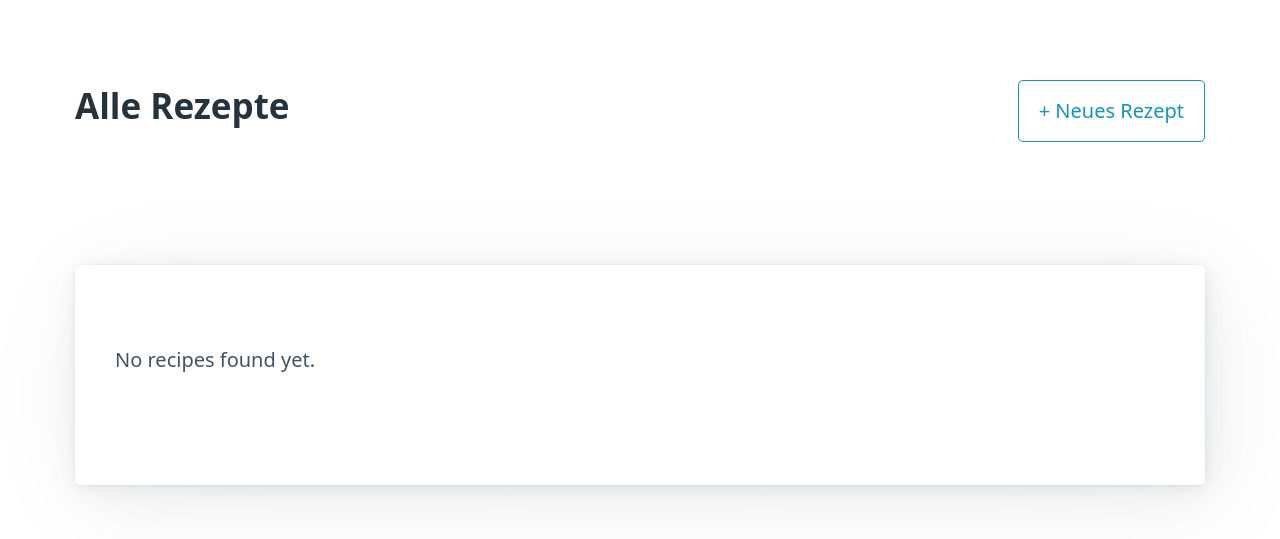
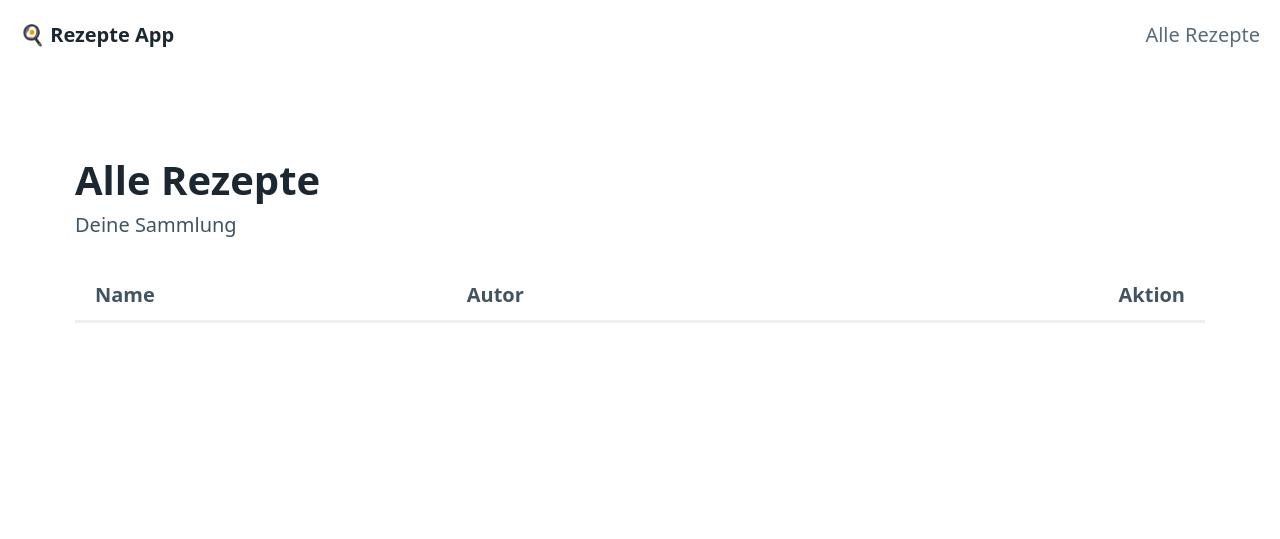
Before and after one commit to eiten/rezepte, a FastAPI app: page / in a window 1280 px wide. Shown: the top 539 px of the page. Run offline with FastAPI, Linux system fonts and the light colour scheme; data that the repository does not hold is empty.

Commit message:
HTML view further improved

```diff
--- a/static/css/custom.css
+++ b/static/css/custom.css
@@ -23,6 +23,27 @@
     -moz-osx-font-smoothing: grayscale;
 }
 
+.ph-btn-icon {
+    font-family: 'Phosphor';
+    font-style: normal;
+    font-weight: normal;
+    line-height: 1;
+    display: inline-block;
+
+    /* Passt sich der Textgröße an, aber einen Tick größer */
+    font-size: 1.3em;
+
+    /* Vertikale Ausrichtung mittig zum Text */
+    vertical-align: text-bottom;
+
+    /* Kleiner Abstand zum Text daneben */
+    margin-right: 0.4rem;
+
+    /* Rendering */
+    -webkit-font-smoothing: antialiased;
+    -moz-osx-font-smoothing: grayscale;
+}
+
 .ingredient-list {
     padding-left: 1rem;
     margin-bottom: 0;
--- a/templates/base.html
+++ b/templates/base.html
@@ -10,6 +10,15 @@
     <link rel="stylesheet" href="{{ url_for('static', path='/css/custom.css') }}">
 </head>
 <body>
+    <nav class="container-fluid">
+        <ul>
+            <li><strong><a href="/" class="contrast">🍳 Rezepte App</a></strong></li>
+        </ul>
+        <ul>
+            <li><a href="/" class="secondary">Alle Rezepte</a></li>
+            </ul>
+    </nav>
+
     <main class="container">
         {% block content %}{% endblock %}
     </main>
--- a/templates/index.html
+++ b/templates/index.html
@@ -1,40 +1,36 @@
 {% extends "base.html" %}
 
-{% block title %}My Recipes{% endblock %}
+{% block title %}Alle Rezepte{% endblock %}
 
 {% block content %}
-<section>
-    <div class="grid">
-        <div>
-            <h2>Alle Rezepte</h2>
-        </div>
-        <div style="text-align: right;">
-            <a href="#" role="button" class="outline">+ Neues Rezept</a>
-        </div>
-    </div>
+    <hgroup>
+        <h1>Alle Rezepte</h1>
+        <small>Deine Sammlung</small>
+    </hgroup>
 
-    {% if recipes %}
     <figure>
         <table role="grid">
             <thead>
                 <tr>
-                        <th scope="col">Name</th>
-                        <th scope="col">Autor</th>
-                        <th scope="col" style="text-align: right;">Aktion</th>
+                    <th scope="col"><strong>Name</strong></th>
+                    <th scope="col"><strong>Autor</strong></th>
+                    <th scope="col" style="text-align: right;"><strong>Aktion</strong></th>
                 </tr>
             </thead>
             <tbody>
                 {% for recipe in recipes %}
                 <tr>
-                        <th scope="row">
-                            <a href="/recipe/{{ recipe.id }}" style="text-decoration: none; color: inherit;">
+                    <td>
+                        <a href="/recipe/{{ recipe.id }}" class="contrast">
                             <strong>{{ recipe.name }}</strong>
                         </a>
-                        </th>
+                    </td>
+
                     <td>{{ recipe.author }}</td>
+
                     <td style="text-align: right;">
-                            <a href="/recipe/{{ recipe.id }}" role="button" class="outline secondary" style="padding: 0.2rem 0.5rem; font-size: 0.8rem;">
-                                Öffnen
+                        <a href="/recipe/{{ recipe.id }}/pdf" target="_blank" role="button" class="outline secondary" style="padding: 0.2rem 0.8rem; font-size: 0.9rem;">
+                            <span class="ph-btn-icon" style="font-size: 1.1rem;">&#xE702;</span> Herunterladen
                         </a>
                     </td>
                 </tr>
@@ -42,10 +38,4 @@
             </tbody>
         </table>
     </figure>
-    {% else %}
-        <article>
-            <p>No recipes found yet.</p>
-        </article>
-    {% endif %}
-</section>
 {% endblock %}
```
Also changed, not shown: templates/view_recipe.html (+11 -5 lines). Lines whose indentation alone changed are shown as unchanged.
